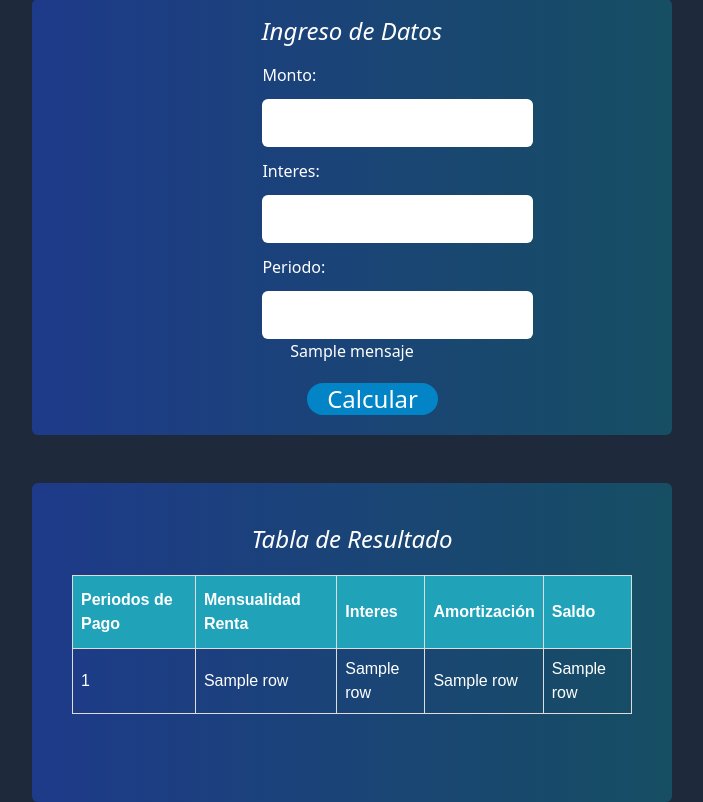
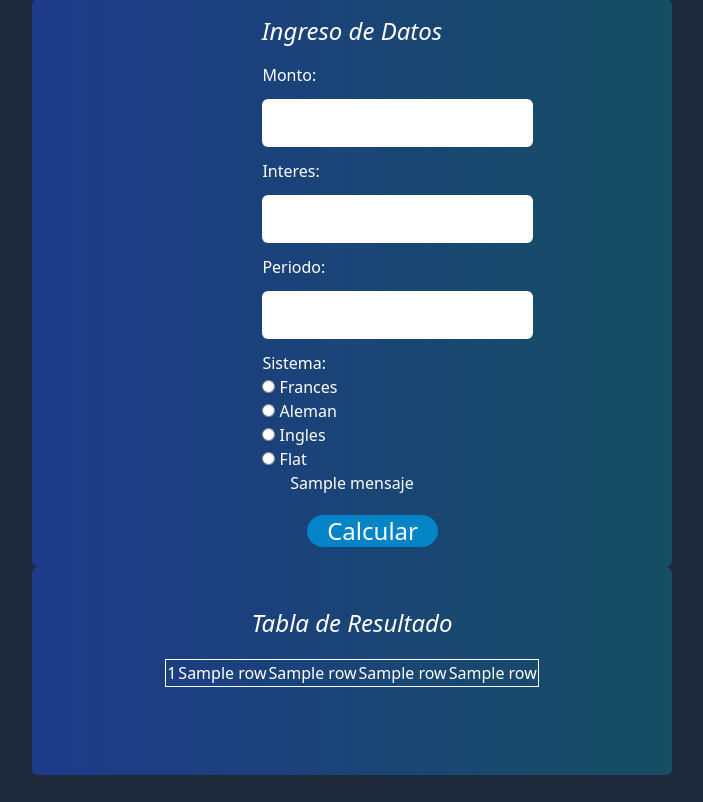
Before and after one commit to AIurSentoriaKD/AmortizacionSistFrances, a Flask app: template templates/index.html in a window 1280 px wide. Shown: the part 81-883 px from the top of the page, without its empty margins (288-991 px from the left). After the commit the page ends 856 px from the top, so only its background shows below. Run offline with Flask 2, Linux system fonts and the light colour scheme; the template is opened without the code that fills it: most values are stand-ins (such as "Sample title", 1, 10 or a date in 2020); some libraries are stand-ins or nearby versions.

Commit message:
update
Agregados Sistemas Aleman, Ingles y Flat.

```diff
--- a/app.py
+++ b/app.py
@@ -1,9 +1,10 @@
+import sys
 from flask import Flask, render_template, request, flash, redirect, url_for
 
 app = Flask(__name__)
 app.secret_key = "AiurSentoriaKDss"
 
-def amortizacion(m, i, p):
+def amortizacionFrances(m, i, p):
     # print("{:.2f}".format(A))
     A = m*(i*(1+i)**(p)/((1+i)**(p)-1))
     tabla = []
@@ -16,8 +17,49 @@
         nuevosaldo = round(tabla[x][4]-amortiz, 2)
         tabla.append([x+1, renta, interes, amortiz, nuevosaldo])
         # print(renta,interes,amortiz,nuevosaldo)
+
     return tabla
 
+def amortizacionAleman(m,i,p):
+    tabla = []
+    tabla.append([0,0,0,0,m])
+    AmoritzConst = m/p
+    for x in range(p):
+        amortiz = round(AmoritzConst,2)
+        interes = round(tabla[x][4]*i, 2)
+        renta = round(amortiz+interes, 2)
+        nuevosaldo = round(tabla[x][4]-AmoritzConst, 2)
+        tabla.append([x+1, renta, interes, amortiz, nuevosaldo])
+    return tabla
+
+def amortizacionIngles(m,i,p):
+    tabla = []
+    tabla.append([0,0,0,0,m])
+    interesConst = round(m*i,2)
+    for x in range(p):
+        interes = interesConst
+        mensualidad = interesConst
+        amortizacion = 0
+        saldo = m
+        if x < 5:
+            tabla.append([x+1,interes,mensualidad,amortizacion,saldo])
+        if x == 5:
+            tabla.append([x+1, interesConst, m+interesConst,m,0])
+
+    return tabla
+
+def amortizacionFlat(m,i,p):
+    tabla = []
+    tabla.append([0,0,0,0,m])
+    interesConst = round(m*i,2)
+    amortConst = round(m/p,2)
+    for x in range(p):
+        interes = interesConst
+        amortizacion = amortConst
+        servicio = interes+amortizacion
+        nuevosaldo = tabla[x][4]-amortizacion
+        tabla.append([x+1,interes, servicio,amortizacion,nuevosaldo])
+    return tabla
 
 
 @app.route("/", methods=['GET'])
@@ -27,11 +69,13 @@
         m = int(args.get("monto"))
         i = float(args.get("interes"))
         p = int(args.get("periodo"))
-        print(m, i, p)
+        sysChoice = args.get("sistema")
+        print(m, i, p, sysChoice)
+
 
         # validación de inputs
         if m < 1000 or m > 50000:
-            print("Error de monto")
+            print("Error de m")
             return render_template("./index.html", mensaje ="Valor del monto no valido")
         if i < 0.01 or i > 0.04:
             print("Error de interes")
@@ -40,12 +84,26 @@
             print("Error de periodo")
             return render_template("./index.html", mensaje ="Valor del periodo no valido")
 
+
         # calculo de amortización a una tabla
-        tabla = amortizacion(m, i, p)
+        if sysChoice == "Frances":
+            tabla = amortizacionFrances(m, i, p)
+        elif sysChoice == "Aleman":
+            tabla = amortizacionAleman(m,i,p)
+        elif sysChoice == "Ingles":
+            tabla = amortizacionIngles(m,i,p)
+        elif sysChoice == "Flat":
+            tabla = amortizacionFlat(m,i,p)
+        else:
+            tabla = amortizacionFrances(m,i,p)
 
-        return render_template("./index.html", data = tabla)
+
+        return render_template("./index.html", data = tabla, sistemachoice = sysChoice)
     except:
+
         print("No hay parametros o uno es incorrecto")
         return render_template("./index.html")
+
+
 if __name__ == "__main__":
     app.run(host="127.0.0.1", port=8080, debug=True)
--- a/templates/index.html
+++ b/templates/index.html
@@ -5,35 +5,7 @@
   <meta charset="UTF-8">
   <meta name="viewport" content="width=device-width, initial-scale=1.0">
   <script src="https://cdn.tailwindcss.com"></script>
-  <style>
-    #customers {
-      font-family: Arial, Helvetica, sans-serif;
-      border-collapse: collapse;
-      width: 100%;
-    }
 
-    #customers td,
-    #customers th {
-      border: 1px solid #ddd;
-      padding: 8px;
-    }
-
-    #customers tr:nth-child(even) {
-      background-color: #4e5c99;
-    }
-
-    #customers tr:hover {
-      background-color: rgb(83, 95, 119);
-    }
-
-    #customers th {
-      padding-top: 12px;
-      padding-bottom: 12px;
-      text-align: left;
-      background-color: #20a2b9;
-      color: white;
-    }
-  </style>
 </head>
 
 <body class="bg-slate-800 text-white font-sans">
@@ -68,6 +40,18 @@
           <input class="rounded-md" type="number" id="periodo" name="periodo" style="color: black; padding: 12px 20px;"
             required>
         </div>
+        <div>
+          <label for="Sistema">Sistema:</label>
+          <br>
+          <input type="radio" id="frances" name="sistema" value="Frances">
+          <label for="frances">Frances</label><br>
+          <input type="radio" id="aleman" name="sistema" value="Aleman">
+          <label for="aleman">Aleman</label><br>
+          <input type="radio" id="ingles" name="sistema" value="Ingles">
+          <label for="ingles">Ingles</label> <br>
+          <input type="radio" id="flat" name="sistema" value="Flat">
+          <label for="flat">Flat</label>
+        </div>
       </div>
 
       {% if mensaje %}
@@ -79,19 +63,40 @@
       </div>
     </form>
   </div>
-  <br><br>
   {% if data %}
-  <div class="rounded-md p-10 mx-8 my-8 bg-slate-500 bg-gradient-to-l from-cyan-900 to-blue-900"
-    style="margin: auto; width: 50%; height: auto; padding-top: 10;">
+  <div class="rounded-md p-10 mx-8 my-8 bg-slate-500 bg-gradient-to-l from-cyan-900 to-blue-900" style="margin: auto; width: 50%; height: auto; padding-top: 10;">
     <h1 class="y-8 italic static text-2xl pb-5" style="text-align: center;">Tabla de Resultado</h1>
-    <table class="table-auto pb-5 pt-5" style="border: 1px solid; margin: auto;" id="customers">
+    <table class="table-auto pb-5 pt-5" style="border: 1px solid; margin: auto;">
       <thead>
         <tr>
-          <th>Periodos de Pago</th>
-          <th>Mensualidad Renta</th>
-          <th>Interes</th>
-          <th>Amortización</th>
-          <th>Saldo</th>
+          {% if sistemachoice == "Frances" %}
+            <th>Periodos de Pago</th>
+            <th>Mensualidad Renta</th>
+            <th>Interes</th>
+            <th>Amortización</th>
+            <th>Saldo</th>
+          {% endif %}
+          {% if sistemachoice == "Aleman" %}
+            <th>Periodos de Pago</th>
+            <th>Mensualidad Renta</th>
+            <th>Interes</th>
+            <th>Amortización</th>
+            <th>Saldo</th>
+          {% endif %}
+          {% if sistemachoice == "Ingles" %}
+            <th>Periodos de Pago</th>
+            <th>Interes</th>
+            <th>Mensualidad</th>
+            <th>Amortización</th>
+            <th>Saldo</th>
+          {% endif %}
+          {% if sistemachoice == "Flat" %}
+            <th>Periodos de Pago</th>
+            <th>Interes</th>
+            <th>Mensualidad Servicio</th>
+            <th>Amortización</th>
+            <th>Saldo</th>
+          {% endif %}
         </tr>
       </thead>
       <tbody>
```
